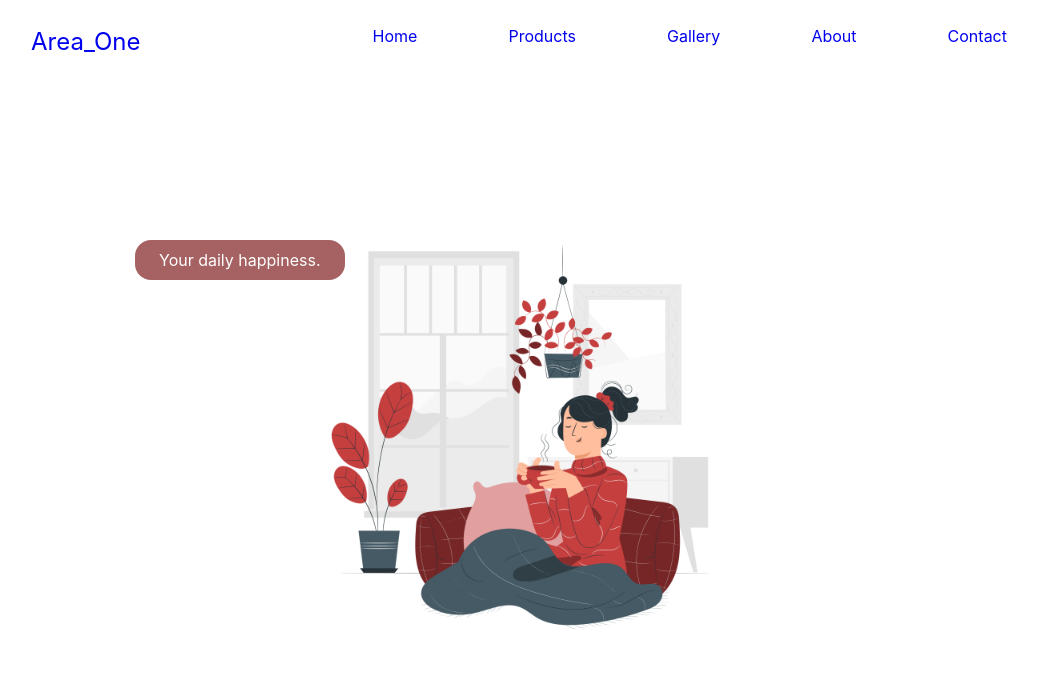
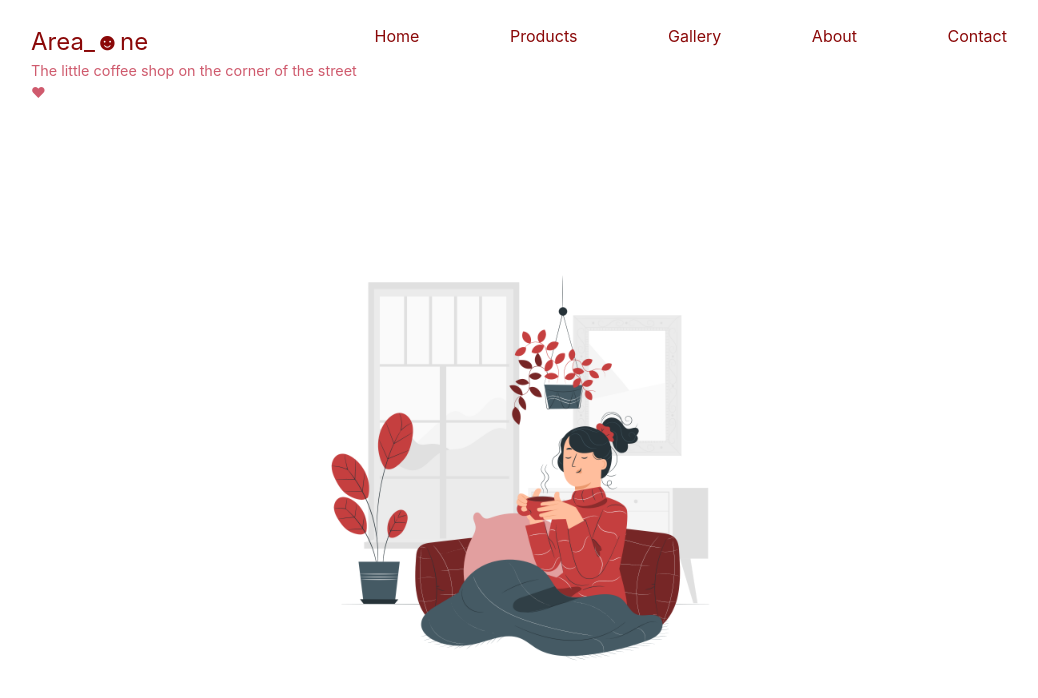
Before and after one commit to annusingh2403/area_one, a React (Create React App) app: page / in a window 1280 px wide. Shown: the top 698 px of the page, without its empty margins (121-1159 px from the left). Built offline with nearby package versions, Linux system fonts and the light colour scheme.

Commit message:
modified msg functionality

```diff
--- a/src/components/home/main/Main.css
+++ b/src/components/home/main/Main.css
@@ -1,30 +1,28 @@
 .main {
     width: 100%;
-    height: 88vh;
+    height: 85vh;
     background-image: url('../../../images/hero.png');
     background-repeat: no-repeat;
     background-size: 400px 400px;
     background-origin: content-box;
     background-position: center;
-    /* opacity: .3; */
 }
 
-.msg-box {
-    display: inline-block;
-    color: white;
-    position: absolute;
-    top: 30%;
-    left: 20%;
+.msg-box-1 {
+    width: 90%;
+    height: 85vh;
 }
 
+
 .show-msg {
-    /* visibility: hidden; */
+    width: auto;
     padding: .5em 1.5em;
     background-color: rgb(163, 91, 91);
     border-radius: 1em;
+    color: white;
+    animation: fadeIn 2s ease;
+}
 
-    animation: fadeIn 2s;
-}
 
 @keyframes fadeIn {
   0% { opacity: 0; }
--- a/src/components/home/main/Main.js
+++ b/src/components/home/main/Main.js
@@ -5,26 +5,41 @@ import Slogan from './Slogans';
 const Main = () => {
 
     const [msg, setMsg] = useState(false);
-    const [count, setCount] = useState(2);
-    const [slogan, setSlogan] = useState(Slogan[count]);
+    const [position, setPosition] = useState([0,0])
 
-    useEffect(() => {
-        //Implementing the setInterval method
-        const interval = setInterval(() => {
-            setMsg(!msg);
+    const [number, setNumber] = useState(0);
+    const [slogan, setSlogan] = useState(Slogan);
 
-        }, 2000);
+    const randomNumber = (min, max) => {
+        return Math.floor(Math.random() * (max - min + 1) + min)
+    }
 
-        //Clearing the interval
-        return () => clearInterval(interval);
-    }, [msg]);
+    const handleClick = (e) => {
+        setMsg(true);
+        setPosition([e.pageX,e.pageY])
+        setNumber(randomNumber(0, 29))
+    }
+
 
   return (
     <>
         <div className='main'>
-            <div className="msg-box">
-                <div className={msg ? "" : "show-msg"}>{slogan} </div>
+            <div className="msg-box-1" onClick={handleClick}>
+                {/* <div className={msg ? "" : "show-msg"}>{slogan} </div> */}
+                 {msg && (
+                    <div className={msg ? "show-msg" : "show-msg"} style={{
+                    position: "absolute",
+                    left: position[0],
+                    top: position[1],
+                    tranform: "translateX(-50%)",
+                    transform: "translateY(-50%)",
+                    }}>
+                        {slogan[number]}
+                    </div>
+                )}
             </div>
+
+
         </div>
     </>
   )
--- a/src/components/home/main/Slogans.js
+++ b/src/components/home/main/Slogans.js
@@ -22,7 +22,6 @@ const Slogans = [
         'Sip, chat, share, relax.',
         'Where coffee and community come together.',
         'Our passion is in our coffee.',
-        'The Perfect Blend of a Historic Neighborhood and a Modern Coffee Shop.',
         'Where friends meet, memories happen.',
         'This is one of the most important things you do today.',
         'Exchange cultural experiences over coffee.',
--- a/src/components/home/navbar/Navbar.css
+++ b/src/components/home/navbar/Navbar.css
@@ -9,6 +9,12 @@
 
 .logo {
     font-size: 1.5rem;
+    color: rgb(138, 8, 8);
+}
+
+.navbar p {
+    font-size: .9rem;
+    color: rgb(207, 90, 109);
 }
 
 .nav-list {
@@ -23,6 +29,7 @@
 
 .navbar a {
     text-decoration: none;
+    color: rgb(138, 8, 8);
 }
 
 @media (max-width: 800px) {
--- a/src/components/home/navbar/Navbar.js
+++ b/src/components/home/navbar/Navbar.js
@@ -10,8 +10,9 @@ const Navbar = () => {
         <nav className="navbar">
             <h3>
                 <Link to="/" className='logo'>
-                    Area_One
+                    Area_☻ne
                 </Link>
+                <p>The little coffee shop on the corner of the street ♥</p>
             </h3>
             <ul className='nav-list'>
                 <li><Link to="/">Home</Link></li>
```
